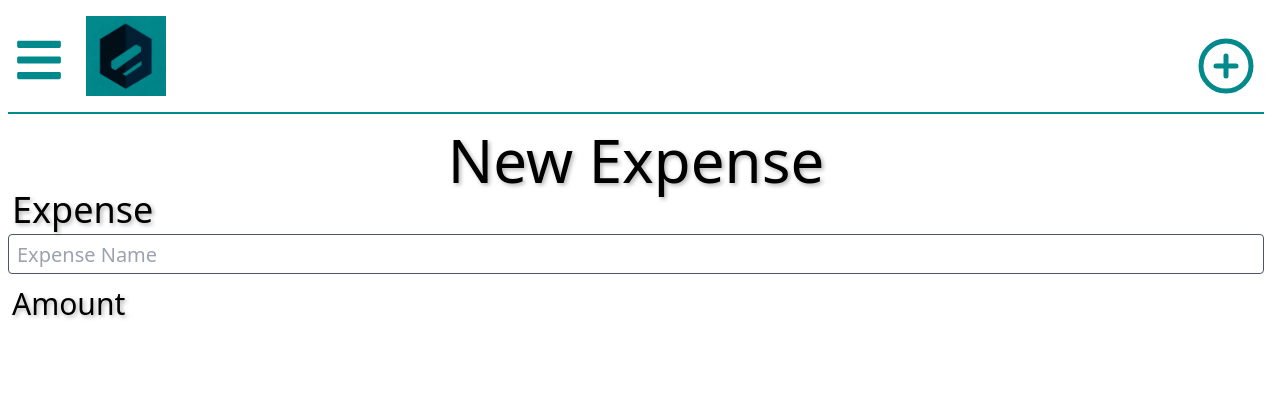
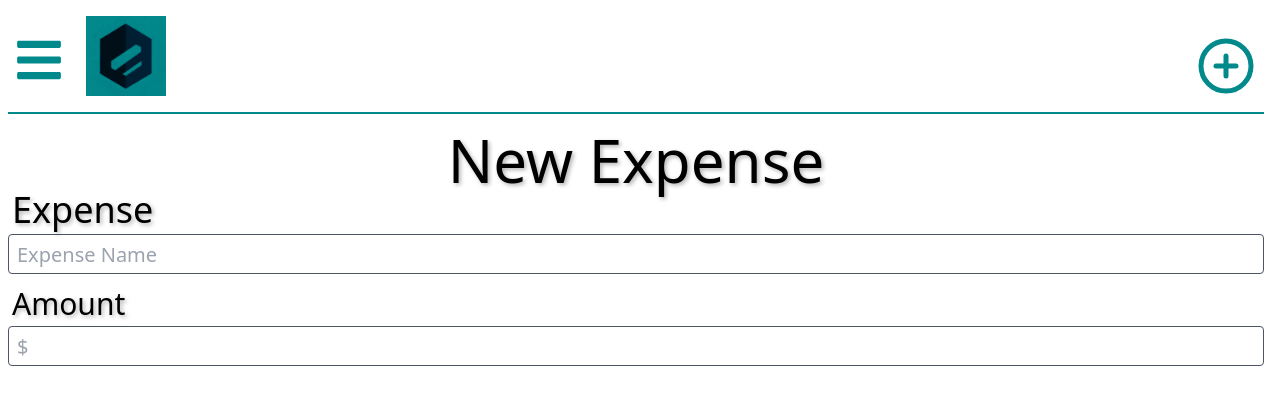
Before and after one commit to Garcia-Tony/ProBudgetApp, a React (Vite) app in the folder client/: page /new-expense in a window 1280 px wide. Shown: the top 404 px of the page. Built offline with nearby package versions, Linux system fonts and the light colour scheme.

Commit message:
Create functionality for the amount bar

```diff
--- a/client/src/Pages/NewExpense.tsx
+++ b/client/src/Pages/NewExpense.tsx
@@ -4,6 +4,7 @@ import { useNavigate } from 'react-router-dom';
 
 export function NewExpense() {
   const [expenseName, setExpenseName] = useState('');
+  const [amount, setAmount] = useState('');
 
   const { handleSignOut } = useUser();
   const [isMenuOpen, setIsMenuOpen] = useState(false);
@@ -125,6 +126,15 @@ export function NewExpense() {
             style={{ textShadow: '2px 2px 4px rgba(0, 0, 0, 0.3)' }}>
             Amount
           </span>
+          <input
+            required
+            name="Amount"
+            placeholder="$"
+            type="text"
+            value={amount}
+            onChange={(e) => setAmount(e.target.value)}
+            className="mt-1 md:text-xl text-l block border border-gray-600 rounded p-2 h-9 md:h-10 w-full"
+          />
         </label>
       </form>
 
```
